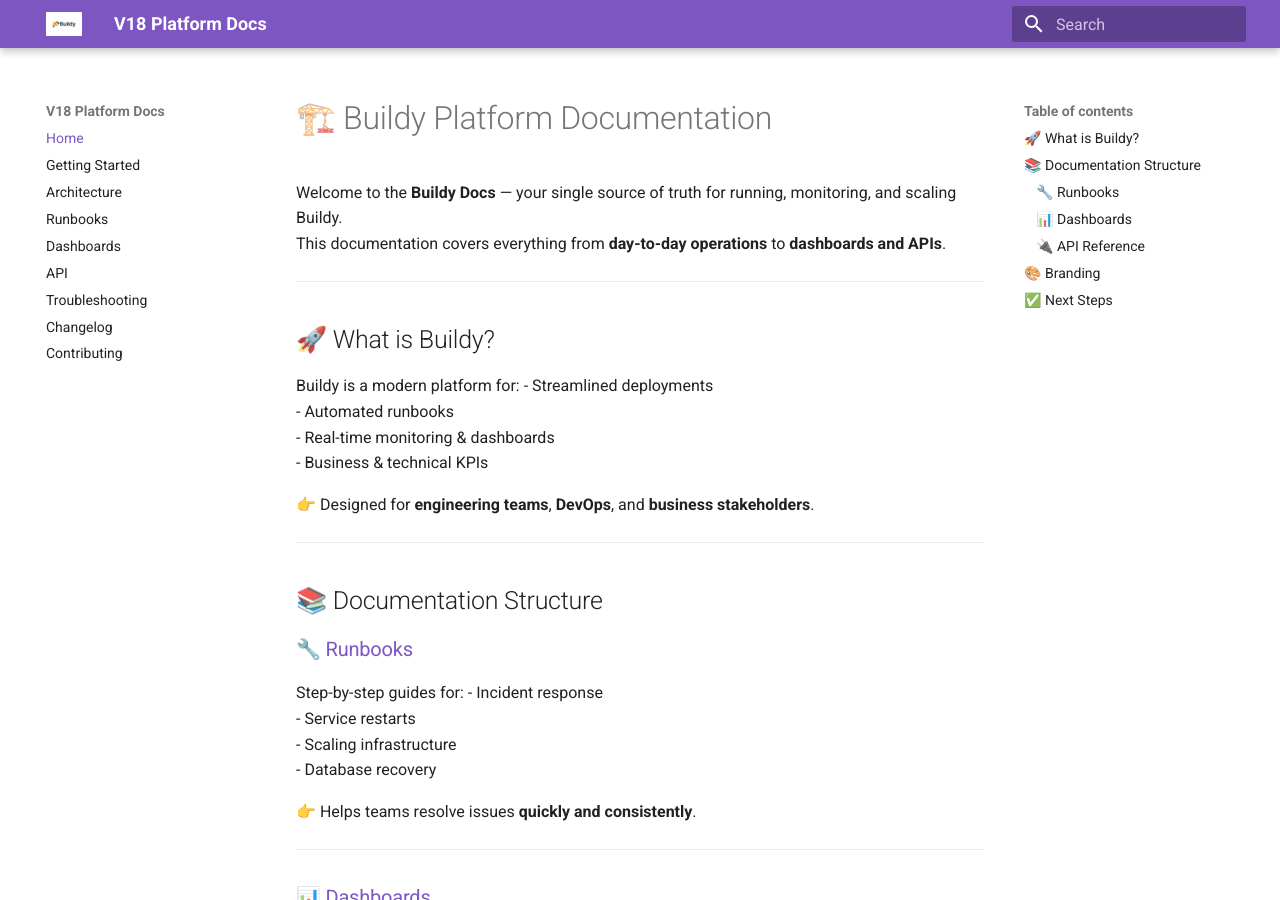
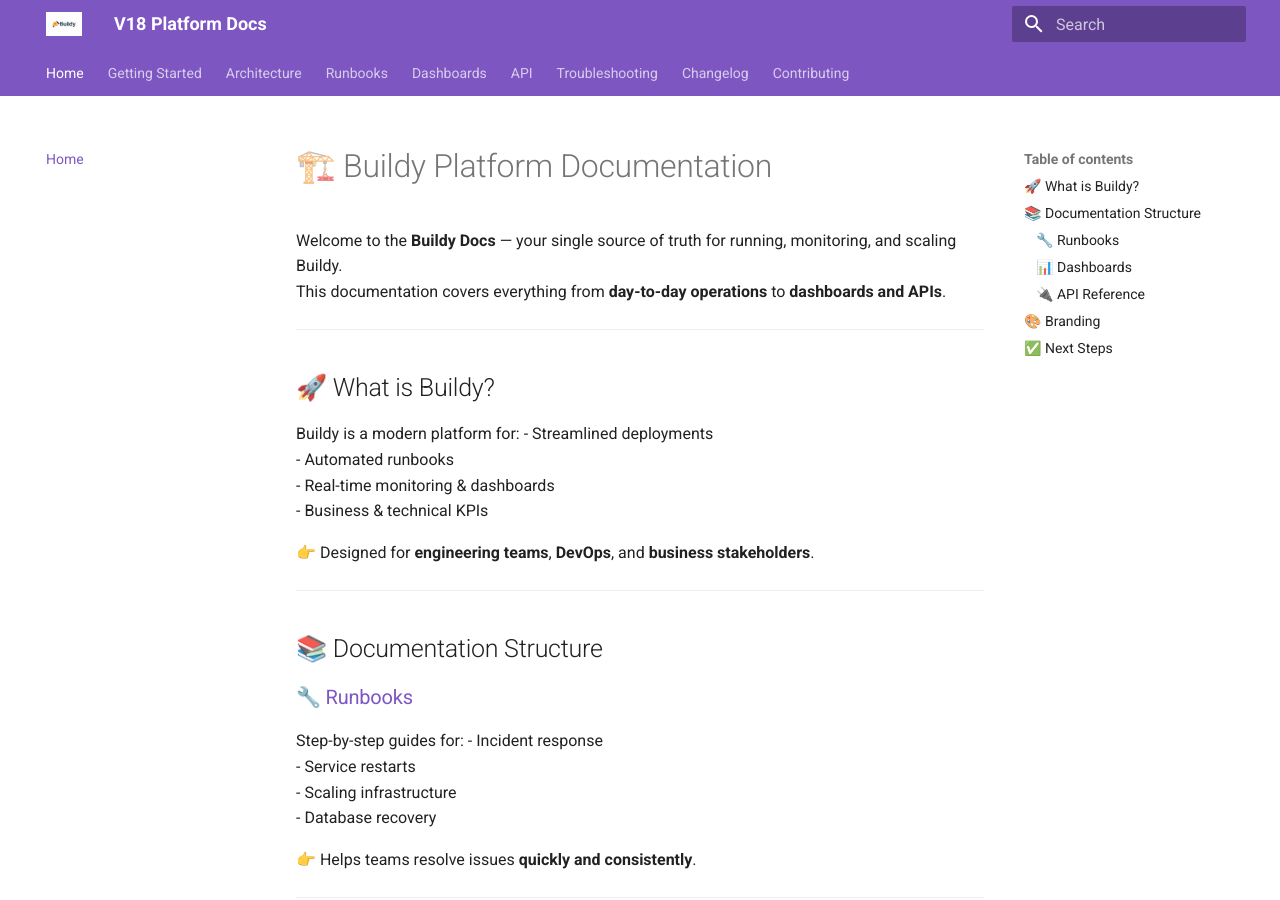
Before and after one commit to Kello54/Buildy, an MkDocs documentation site: the page built from docs/index.md, in a window 1280 px wide and 900 px high. Built offline with MkDocs 1.6.1 and Material for MkDocs 9.7.7, drawn with Linux system fonts in a browser that asks for light colours; the version menu is left out.

Commit message:
Update mkdocs.yml

```diff
--- a/mkdocs.yml
+++ b/mkdocs.yml
@@ -6,11 +6,23 @@
     accent: amber
   logo: images/logo.png
   favicon: images/favicon.ico
+  features:
+    - navigation.instant
+    - navigation.tabs
+    - navigation.top
+    - content.code.copy
+    - content.action.edit
 
 plugins:
   - search
   - swagger-ui:
       spec_file: docs/platform.json
+  - mike:  # versioning plugin
+      alias: true
+
+extra:
+  version:
+    provider: mike
 
 nav:
   - Home: index.md
```
